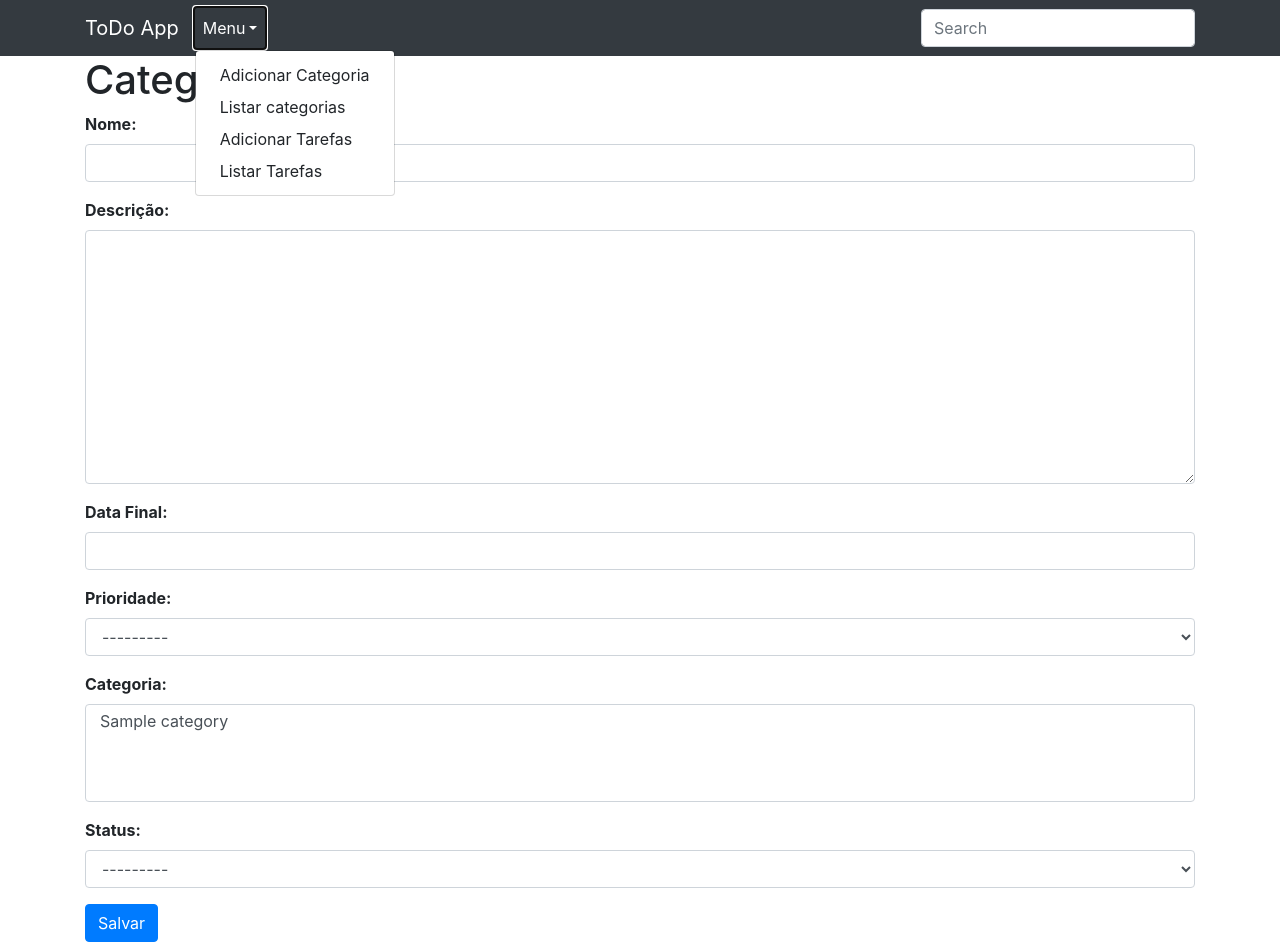
After one commit to rogeriodelphi/todoapp, a Django app: page /tarefas/adicionar/ in a window 1280 px wide, after a click on "Menu". The commit adds this page. Run offline with Django 3.2, Linux system fonts and the light colour scheme; tables that the repository leaves empty hold one stand-in row (values such as "Sample post"); some libraries are stand-ins or nearby versions.

Commit message:
Cadastro de Tarefas(Tasks)

```diff
--- a/apps/tasks/admin.py
+++ b/apps/tasks/admin.py
@@ -8,7 +8,7 @@ class CategoryAdmin(admin.ModelAdmin):
 
 
 class TaskAdmin(admin.ModelAdmin):
-    list_display = ('id', 'name', 'end_date', 'priority', 'status')
+    list_display = ('id', 'name', 'end_date', 'priority', 'status', 'owner')
 
 
 
--- /dev/null
+++ b/apps/tasks/templates/tasks/add_task.html
@@ -0,0 +1,46 @@
+{% extends 'base.html' %}
+
+{% load widget_tweaks %}
+
+{% block title %}
+    Adicionar Tarefa - {{ block.super }}
+{% endblock title %}
+
+{% block body %}
+    <div class="container">
+        <h1>Categoria</h1>
+        {% include 'partials/messages.html' %}
+        <div class="row">
+            <div class="col-md-12">
+                <form action="." method="POST">
+                {% csrf_token %}
+                    <div class="form-group">
+                        <label for="{{ form.name.id_for_label }}"><strong>Nome:</strong></label>
+                        {{ form.name|add_class:"form-control"|attr:"autofocus" }}
+                    </div>
+                    <div class="form-group">
+                        <label for="{{ form.description.id_for_label }}"><strong>Descrição:</strong></label>
+                        {{ form.description|add_class:"form-control" }}
+                    </div>
+                    <div class="form-group">
+                        <label for="{{ form.end_date.id_for_label }}"><strong>Data Final:</strong></label>
+                        {{ form.end_date|add_class:"form-control" }}
+                    </div>
+                    <div class="form-group">
+                        <label for="{{ form.priority.id_for_label }}"><strong>Prioridade:</strong></label>
+                        {{ form.priority|add_class:"form-control" }}
+                    </div>
+                    <div class="form-group">
+                        <label for="{{ form.category.id_for_label }}"><strong>Categoria:</strong></label>
+                        {{ form.category|add_class:"form-control" }}
+                    </div>
+                    <div class="form-group">
+                        <label for="{{ form.status.id_for_label }}"><strong>Status:</strong></label>
+                        {{ form.status|add_class:"form-control" }}
+                    </div>
+                    <button type="submit" class="btn btn-primary">Salvar</button>
+                </form>
+            </div>
+        </div>
+    </div>
+{% endblock body %}
--- a/apps/tasks/templates/tasks/list_categories.html
+++ b/apps/tasks/templates/tasks/list_categories.html
@@ -28,8 +28,8 @@
                                 <td scope="row">{{ category.name }}</td>
                                 <td scope="row">{{ category.description }}</td>
                                 <td>
-                                    <a href="{% url 'category:edit_category' category.id %}" class="btn btn-primary btn-sm">Editar</a>
-                                    <a href="{% url 'category:delete_category' category.id %}" class="btn btn-danger btn-sm confirm-delete" data-toggle="modal" data-target="#ConfirmDeleteModalCenter" id="deleteButton-{{ category.id }}">Excluir</a>
+                                    <a href="{% url 'tasks:edit_category' category.id %}" class="btn btn-primary btn-sm">Editar</a>
+                                    <a href="{% url 'tasks:delete_category' category.id %}" class="btn btn-danger btn-sm confirm-delete" data-toggle="modal" data-target="#ConfirmDeleteModalCenter" id="deleteButton-{{ category.id }}">Excluir</a>
                                 </td>
                             </tr>
                         {% endfor %}
--- a/apps/tasks/urls.py
+++ b/apps/tasks/urls.py
@@ -4,8 +4,9 @@ from . import views
 app_name = 'apps/tasks'
 
 urlpatterns = [
-    path('adicionar/', views.add_category, name='add_category'),
-    path('editar/<int:id_category>/', views.edit_category, name='edit_category'),
-    path('excluir/<int:id_category>/', views.delete_category, name='delete_category'),
-    path('', views.list_categories, name='list_categories'),
+    path('categorias/', views.list_categories, name='list_categories'),
+    path('categorias/adicionar/', views.add_category, name='add_category'),
+    path('categorias/editar/<int:id_category>/', views.edit_category, name='edit_category'),
+    path('categorias/excluir/<int:id_category>/', views.delete_category, name='delete_category'),
+    path('adicionar/', views.add_task, name='add_task'),
 ]
--- a/apps/tasks/views.py
+++ b/apps/tasks/views.py
@@ -14,6 +14,7 @@ def add_category(request):
             f.owner = request.user
             f.save()
             messages.success(request, 'Categoria salva com sucesso.')
+    #Se o método for get, renderiza o formulário em branco
     form = CategoryForm()
     context['form'] = form
     return render(request, template_name, context)
@@ -56,3 +57,31 @@ def delete_category(request, id_category):
         messages.error(request, 'Você não tem permissão para excluir essa categoria.')
         return redirect('core:home')
     return redirect('category:list_categories')
+
+
+def add_task(request):
+    template_name = 'tasks/add_task.html'
+    context = {}
+    if request.method == 'POST':
+        form = TaskForm(request.POST)
+        if form.is_valid():
+            f = form.save(commit=False)
+            f.owner = request.user
+            f.save()
+            #salvar many to many
+            form.save_m2m()
+            messages.success(request, 'Tarefa salva com sucesso.')
+        else:
+            print(form.errors)
+    #Se o método for get, renderiza o formulário em branco
+    form = TaskForm()
+    context['form'] = form
+    return render(request, template_name, context)
+
+def list_tasks(request):
+    template_name = 'tasks/list_tasks.html'
+    tasks = Task.objects.filter(owner=request.user)
+    context = {
+        'tasks': tasks
+    }
+    return render(request, template_name, context)
--- a/templates/base.html
+++ b/templates/base.html
@@ -22,9 +22,9 @@
             <li class="nav-item dropdown">
               <a class="nav-link dropdown-toggle" href="#" id="dropdown07" data-toggle="dropdown" aria-haspopup="true" aria-expanded="false">Menu</a>
               <div class="dropdown-menu" aria-labelledby="dropdown07">
-                <a class="dropdown-item" href="{% url 'category:add_category' %}">Adicionar Categoria</a>
-                <a class="dropdown-item" href="{% url 'category:list_categories' %}">Listar categorias</a>
-                <a class="dropdown-item" href="#">Adicionar Tarefas</a>
+                <a class="dropdown-item" href="{% url 'tasks:add_category' %}">Adicionar Categoria</a>
+                <a class="dropdown-item" href="{% url 'tasks:list_categories' %}">Listar categorias</a>
+                <a class="dropdown-item" href="{% url 'tasks:add_task' %}">Adicionar Tarefas</a>
                 <a class="dropdown-item" href="#">Listar Tarefas</a>
               </div>
             </li>
--- a/todoapp/urls.py
+++ b/todoapp/urls.py
@@ -4,6 +4,6 @@ from django.urls import path, include
 
 urlpatterns = [
     path('admin/', admin.site.urls),
-    path('categoria/', include('apps.tasks.urls', namespace='category')),
+    path('tarefas/', include('apps.tasks.urls', namespace='tasks')),
     path('', include('core.urls', namespace='core')),
 ]
```
Also changed, not shown: apps/tasks/templates/tasks/list_tasks.html (added, +10 -0 lines).
